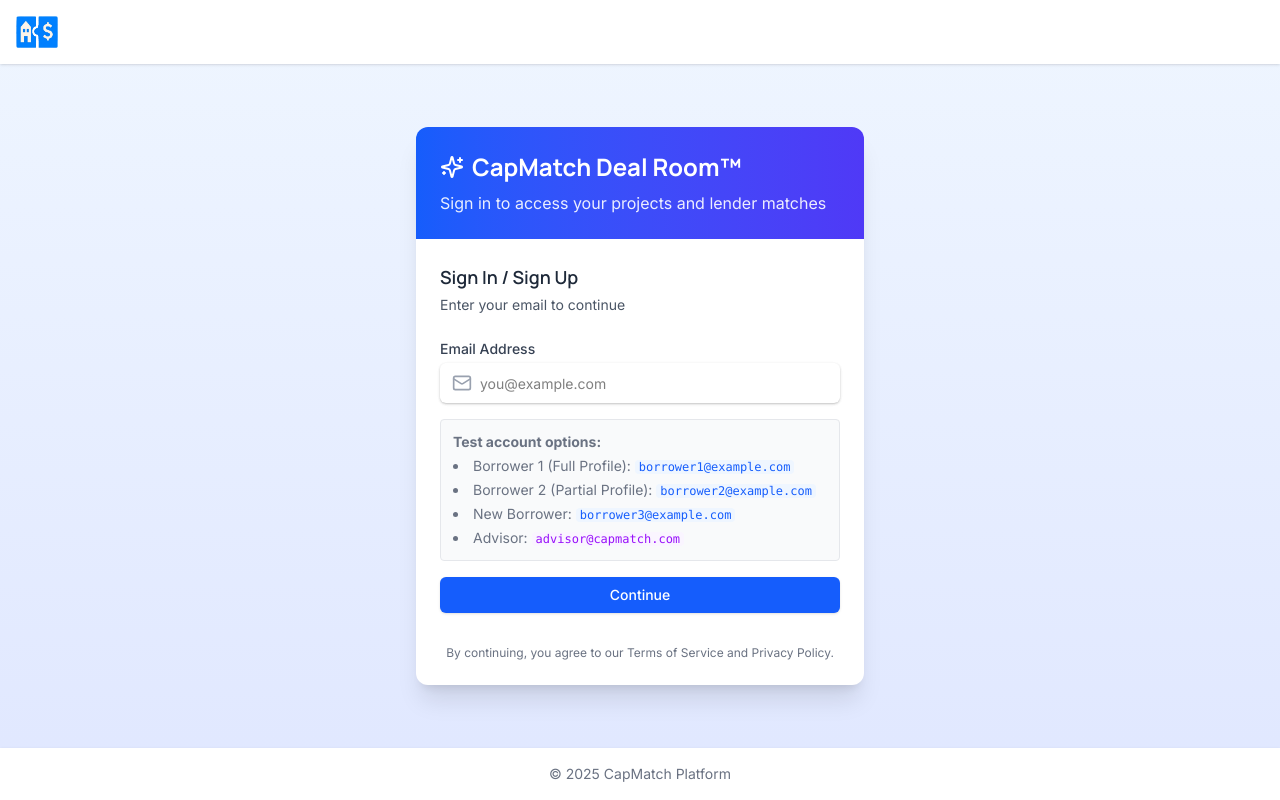
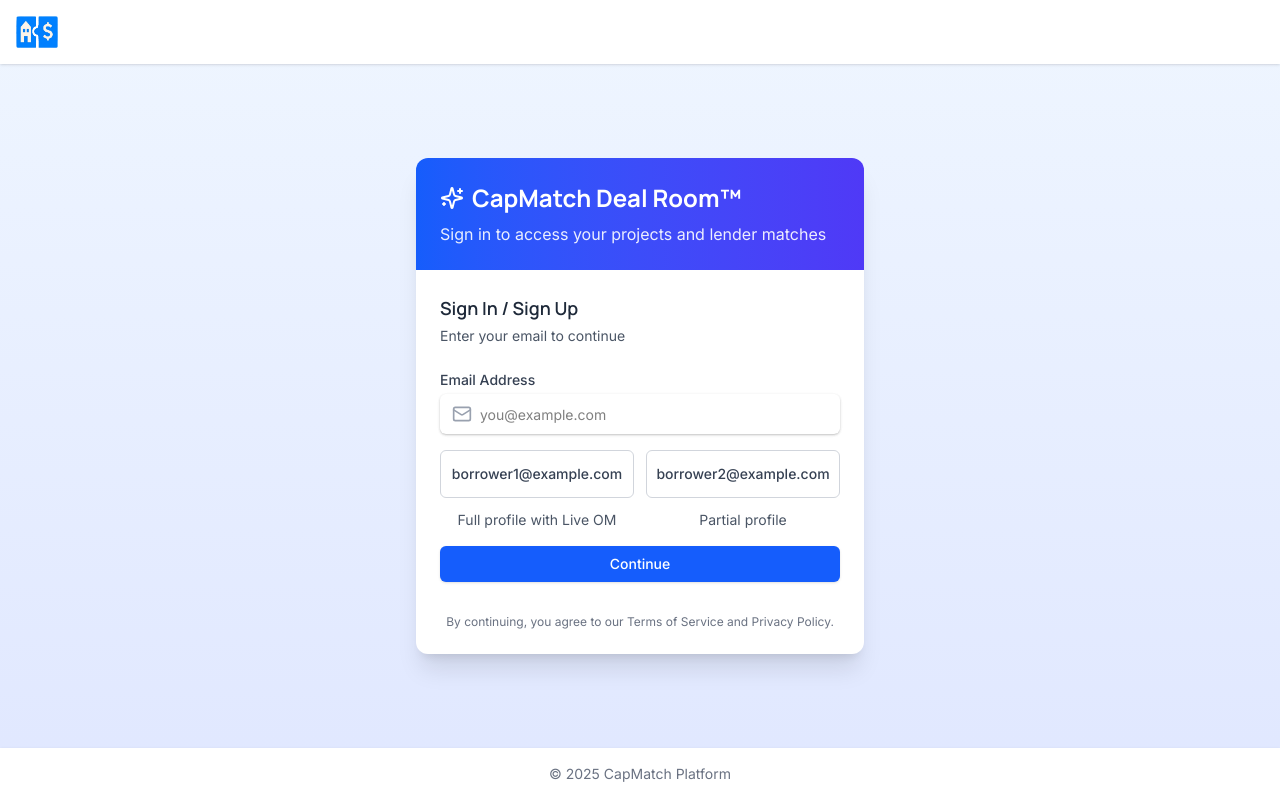
Before and after one commit to paramvora-myacara/acara-cap-frontend, a Next.js app: page /login in a window 1280 px wide. Built offline with nearby package versions, Linux system fonts and the light colour scheme.

Commit message:
simplify login page

```diff
--- a/src/app/(auth)/login/page.tsx
+++ b/src/app/(auth)/login/page.tsx
@@ -130,16 +130,79 @@ const LoginForm = () => {
               />
             </FormGroup>
 
-            <div className="text-sm text-gray-500 mt-2 p-3 bg-gray-50 rounded border border-gray-200">
-              <p className="font-medium mb-1">
-                <strong>Test account options:</strong>
-              </p>
-              <ul className="mt-1 space-y-1 list-disc list-inside">
-                <li>Borrower 1 (Full Profile): <code className="text-blue-600 text-xs bg-blue-50 px-1 rounded">borrower1@example.com</code></li>
-                <li>Borrower 2 (Partial Profile): <code className="text-blue-600 text-xs bg-blue-50 px-1 rounded">borrower2@example.com</code></li>
-                <li>New Borrower: <code className="text-blue-600 text-xs bg-blue-50 px-1 rounded">borrower3@example.com</code></li>
-                <li>Advisor: <code className="text-purple-600 text-xs bg-purple-50 px-1 rounded">advisor@capmatch.com</code></li>
-              </ul>
+            {/* Quick Login Buttons */}
+            <div className="space-y-3">
+              <div className="flex space-x-3 justify-center">
+                <Button
+                  type="button"
+                  variant="outline"
+                  className="flex-1 max-w-[calc(50%-6px)] h-12"
+                  onClick={async () => {
+                    try {
+                      setLoading(true);
+                      const role: 'borrower' = 'borrower';
+                      await login('borrower1@example.com', loginSource, role);
+
+                      showNotification({
+                        type: 'success',
+                        message: 'Successfully signed in!',
+                      });
+
+                      router.push('/dashboard');
+                    } catch (err) {
+                      console.error("Login Error:", err);
+                      showNotification({
+                        type: 'error',
+                        message: err instanceof Error ? err.message : 'An error occurred during login. Please try again.',
+                      });
+                    } finally {
+                      setLoading(false);
+                    }
+                  }}
+                  disabled={authLoading}
+                >
+                  {authLoading ? 'Signing in...' : 'borrower1@example.com'}
+                </Button>
+                <Button
+                  type="button"
+                  variant="outline"
+                  className="flex-1 max-w-[calc(50%-6px)] h-12"
+                  onClick={async () => {
+                    try {
+                      setLoading(true);
+                      const role: 'borrower' = 'borrower';
+                      await login('borrower2@example.com', loginSource, role);
+
+                      showNotification({
+                        type: 'success',
+                        message: 'Successfully signed in!',
+                      });
+
+                      router.push('/dashboard');
+                    } catch (err) {
+                      console.error("Login Error:", err);
+                      showNotification({
+                        type: 'error',
+                        message: err instanceof Error ? err.message : 'An error occurred during login. Please try again.',
+                      });
+                    } finally {
+                      setLoading(false);
+                    }
+                  }}
+                  disabled={authLoading}
+                >
+                  {authLoading ? 'Signing in...' : 'borrower2@example.com'}
+                </Button>
+              </div>
+
+              <div className="flex space-x-3 text-sm justify-center">
+                <div className="flex-1 max-w-[calc(50%-6px)] text-center text-gray-600">
+                  Full profile with Live OM
+                </div>
+                <div className="flex-1 max-w-[calc(50%-6px)] text-center text-gray-600">
+                  Partial profile
+                </div>
+              </div>
             </div>
 
             <Button
```
